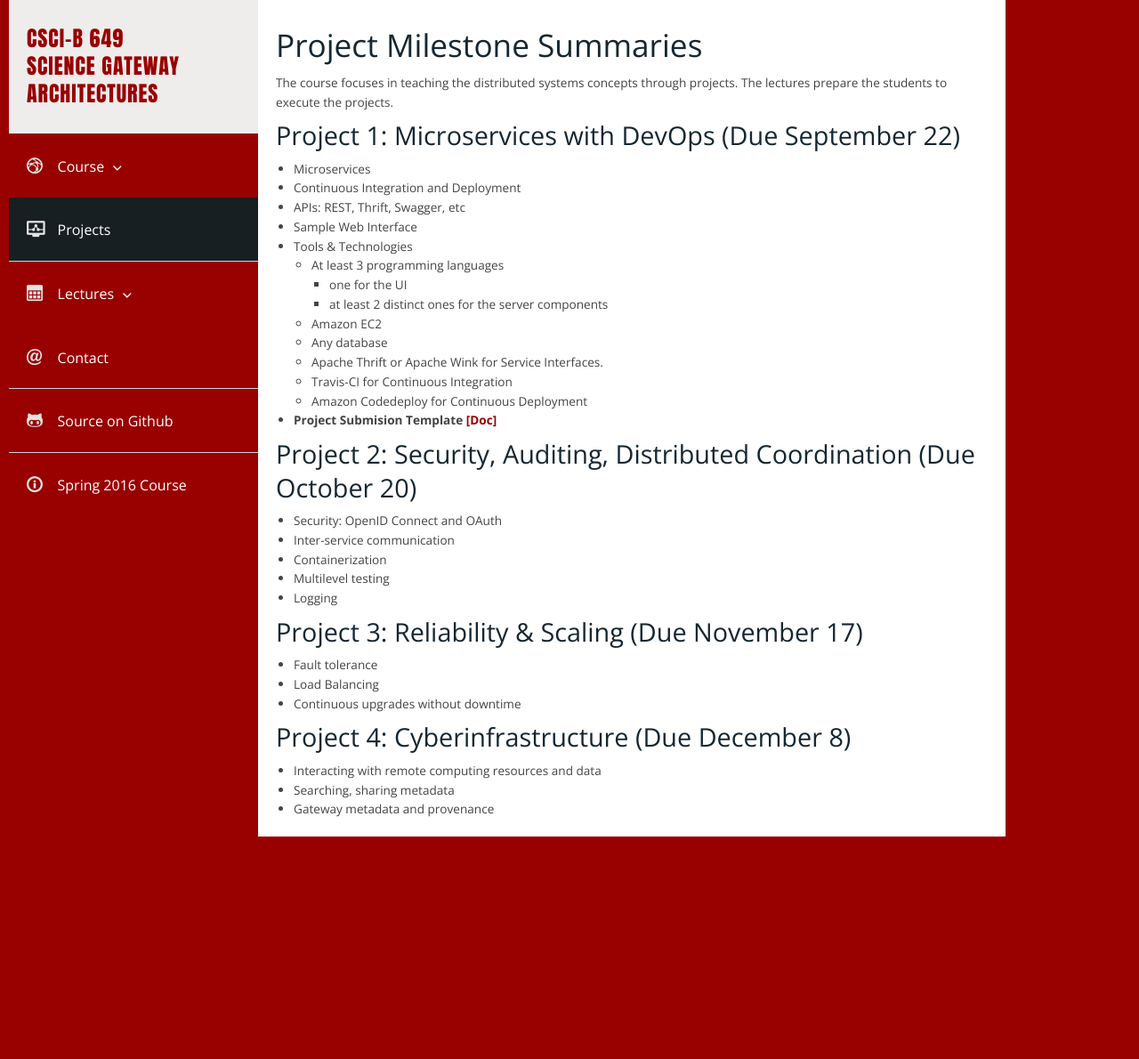
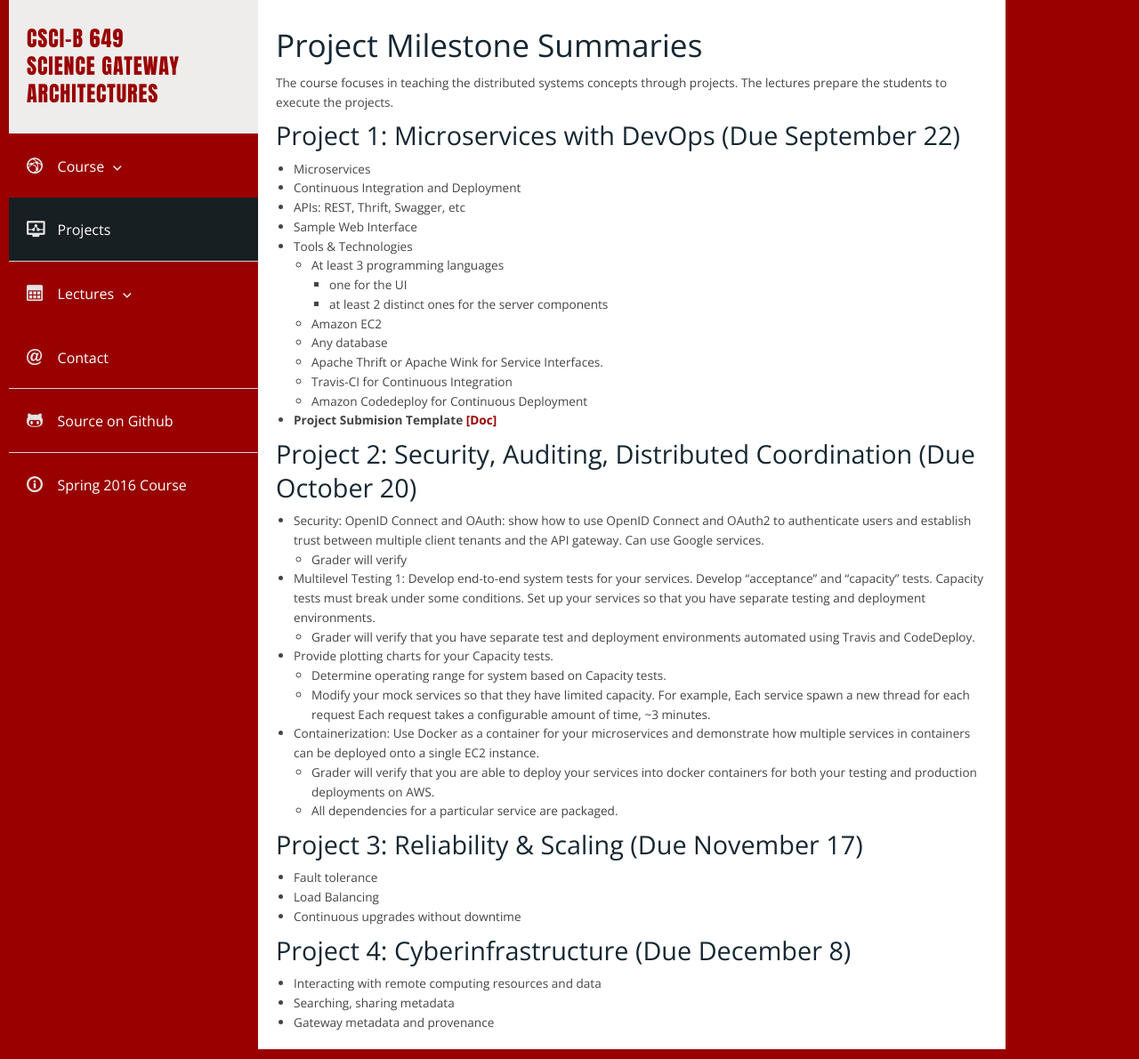
Before and after one commit to airavata-courses/airavata-courses.github.io, a Jekyll site: the page built from projects.md, in a window 1280 px wide. Shown: the whole page at 89% size. Built offline with Jekyll 4.4.1, drawn with Linux system fonts in a browser that asks for light colours; before the commit the page ends 951 px from its top, so only the background shows below that.

Commit message:
Updating Project Milestone 2

```diff
--- a/projects.md
+++ b/projects.md
@@ -23,11 +23,16 @@ The course focuses in teaching the distributed systems concepts through projects
 * **Project Submision Template [[Doc]]({{ site.url }}CS649Project1SubmissionTemplate.docx)**
 
 ###  Project 2: Security, Auditing, Distributed Coordination (Due October 20)
-* Security: OpenID Connect and OAuth
-* Inter-service communication
-* Containerization
-* Multilevel testing
-* Logging
+* Security: OpenID Connect and OAuth: show how to use OpenID Connect and OAuth2 to authenticate users and establish trust between multiple client tenants and the API gateway. Can use Google services.
+     * Grader will verify
+* Multilevel Testing 1: Develop end-to-end system tests for your services. Develop “acceptance” and  “capacity” tests.  Capacity tests must break under some conditions. Set up your services so that you have separate testing and deployment environments.
+     * Grader will verify that you have separate test and deployment environments automated using Travis and CodeDeploy.
+* Provide plotting charts for your Capacity tests.
+     * Determine operating range for system based on Capacity tests.
+     * Modify your mock services so that they have limited capacity. For example, Each service spawn a new thread for each request Each request takes a configurable amount of time, ~3 minutes.
+* Containerization: Use Docker as a container for your microservices and demonstrate how multiple services in containers can be deployed onto a single EC2 instance.
+     * Grader will verify that you are able to deploy your services into docker containers for both your testing and production deployments on AWS.
+     * All dependencies for a particular service are packaged.
 
 ###  Project 3: Reliability & Scaling (Due November 17)
 * Fault tolerance
```
